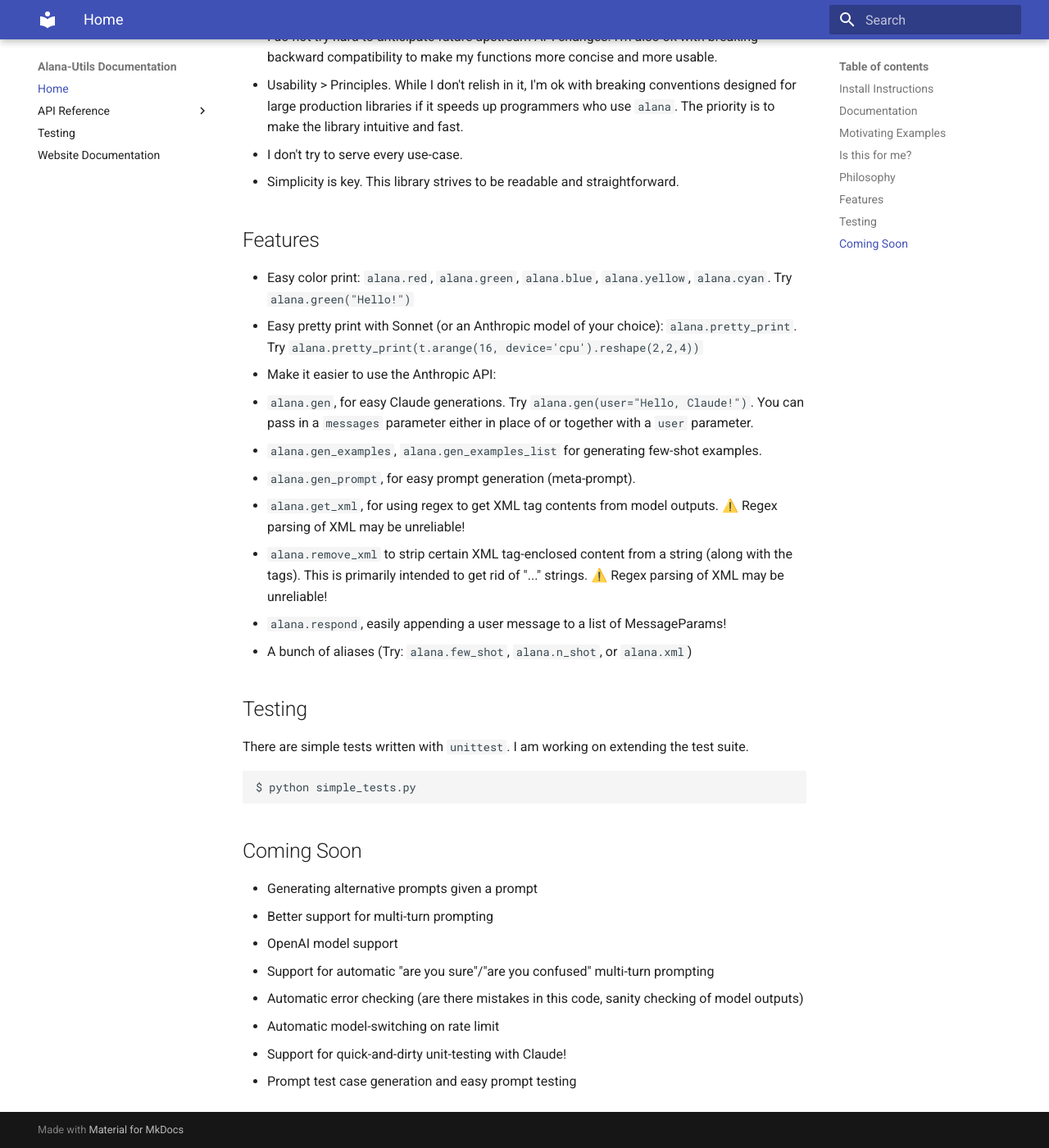
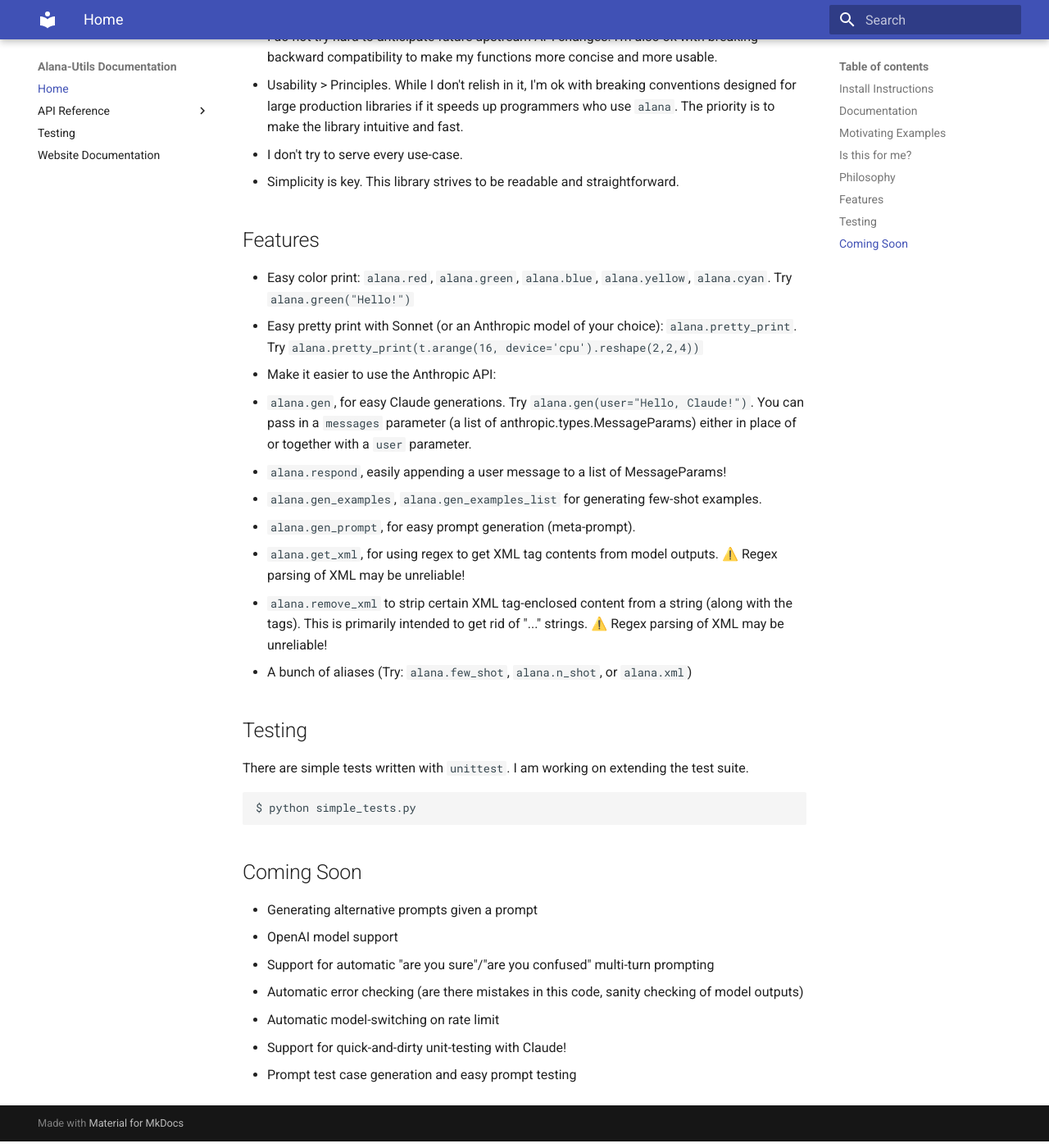
Before and after one commit to alat-rights/alana-utilities, an MkDocs documentation site: the page built from docs/README.md, in a window 1280 px wide and 1400 px high, scrolled down 2061 px. Shown: the whole window at 82% size. Built offline with MkDocs 1.6.1 and Material for MkDocs 9.7.7, drawn with Linux system fonts in a browser that asks for light colours.

Commit message:
Update README.md

```diff
--- a/docs/README.md
+++ b/docs/README.md
@@ -79,12 +79,12 @@
 - Easy color print: `alana.red`, `alana.green`, `alana.blue`, `alana.yellow`, `alana.cyan`. Try `alana.green("Hello!")`
 - Easy pretty print with Sonnet (or an Anthropic model of your choice): `alana.pretty_print`. Try `alana.pretty_print(t.arange(16, device='cpu').reshape(2,2,4))`
 - Make it easier to use the Anthropic API:
-  - `alana.gen`, for easy Claude generations. Try `alana.gen(user="Hello, Claude!")`. You can pass in a `messages` parameter either in place of or together with a `user` parameter.
+  - `alana.gen`, for easy Claude generations. Try `alana.gen(user="Hello, Claude!")`. You can pass in a `messages` parameter (a list of anthropic.types.MessageParams) either in place of or together with a `user` parameter.
+  - `alana.respond`, easily appending a user message to a list of MessageParams!
   - `alana.gen_examples`, `alana.gen_examples_list` for generating few-shot examples.
   - `alana.gen_prompt`, for easy prompt generation (meta-prompt).
   - `alana.get_xml`, for using regex to get XML tag contents from model outputs. ⚠️ Regex parsing of XML may be unreliable!
   - `alana.remove_xml` to strip certain XML tag-enclosed content from a string (along with the tags). This is primarily intended to get rid of "<reasoning>...</reasoning>" strings. ⚠️ Regex parsing of XML may be unreliable!
-  - `alana.respond`, easily appending a user message to a list of MessageParams!
 - A bunch of aliases (Try: `alana.few_shot`, `alana.n_shot`, or `alana.xml`)
 
 ## Testing
@@ -96,7 +96,6 @@
 
 ## Coming Soon
 - Generating alternative prompts given a prompt
-- Better support for multi-turn prompting
 - OpenAI model support
 - Support for automatic "are you sure"/"are you confused" multi-turn prompting
 - Automatic error checking (are there mistakes in this code, sanity checking of model outputs)
```
